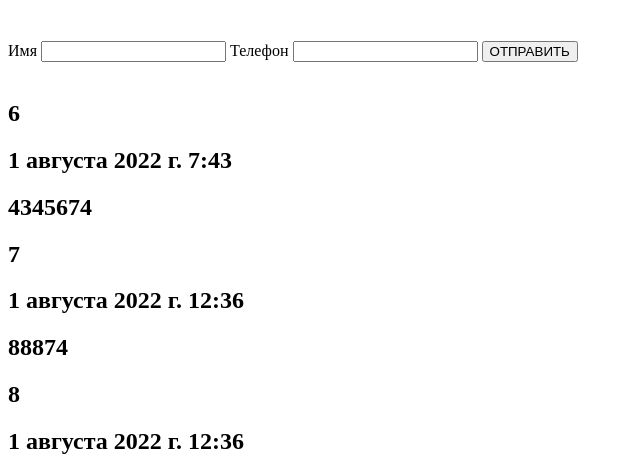
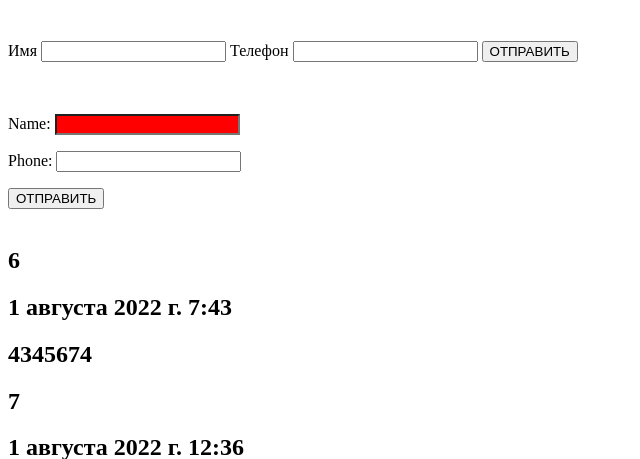
Before and after one commit to BolshoiBen/djangoProj, a Django app: page / in a window 1280 px wide. Shown: the part 242-701 px from the top of the page, without its empty margins (0-640 px from the left). Run offline with Django 4.2, Linux system fonts and the light colour scheme; data comes from the database, SQL or seed files in the repository; both versions use the stored data as it was after the commit.

Commit message:
формы как класс django / работа с "css"

```diff
--- /dev/null
+++ b/djangoProj/crm/forms.py
@@ -0,0 +1,5 @@
+from django import forms
+
+class OrderForm(forms.Form):
+  name=forms.CharField(max_length=200, required=False, widget=forms.TextInput(attrs={'class':'css_input'}))
+  phone = forms.CharField(max_length=200, required=False)
--- a/djangoProj/crm/views.py
+++ b/djangoProj/crm/views.py
@@ -1,10 +1,13 @@
 from django.shortcuts import render
 from .models import Order
+from .forms import OrderForm
 
 # Create your views here.
 def first_page(request):
     object_list = Order.objects.all()
-    return render(request, './index.html',{'object_list':object_list})
+    form = OrderForm()
+    return render(request, './index.html',{'object_list':object_list,
+                                           'form':form})
 
 #Метод же POST, отправляет данные в теле запроса
 
--- a/djangoProj/templates/index.html
+++ b/djangoProj/templates/index.html
@@ -7,6 +7,15 @@
 <body>
     <h1>{{object_list}}</h1>
 </br>
+
+<style>
+.css_input{
+color:yellow;
+background-color:red;
+}
+
+</style>
+
 <form action="{%url 'thann'%}" method="POST">
     {% csrf_token %}
     <label>Имя</label>
@@ -15,6 +24,15 @@
     <input name="phone">
     <button type="submit">ОТПРАВИТЬ </button>
 </form>   </br>
+
+
+</br>
+<form action="{%url 'thann'%}" method="POST">
+    {% csrf_token %}
+    {{form.as_p}}
+    <button type="submit">ОТПРАВИТЬ </button>
+</form>   </br>
+
 {% for obj in object_list %}
 <h2>{{obj.id}}</h2>
 <h2>{{obj.order_dt}}</h2>
--- a/djangoProj/templates/thanks_page.html
+++ b/djangoProj/templates/thanks_page.html
@@ -6,5 +6,8 @@
 </head>
 <body>
 <h1> {{name}} Спасибо за отправку {{phone}}</h1>
+<form action="http://127.0.0.1:8000/">
+      <button>Click me</button>
+    </form>
 </body>
 </html>
```
Also changed, not shown: djangoProj/db.sqlite3.
